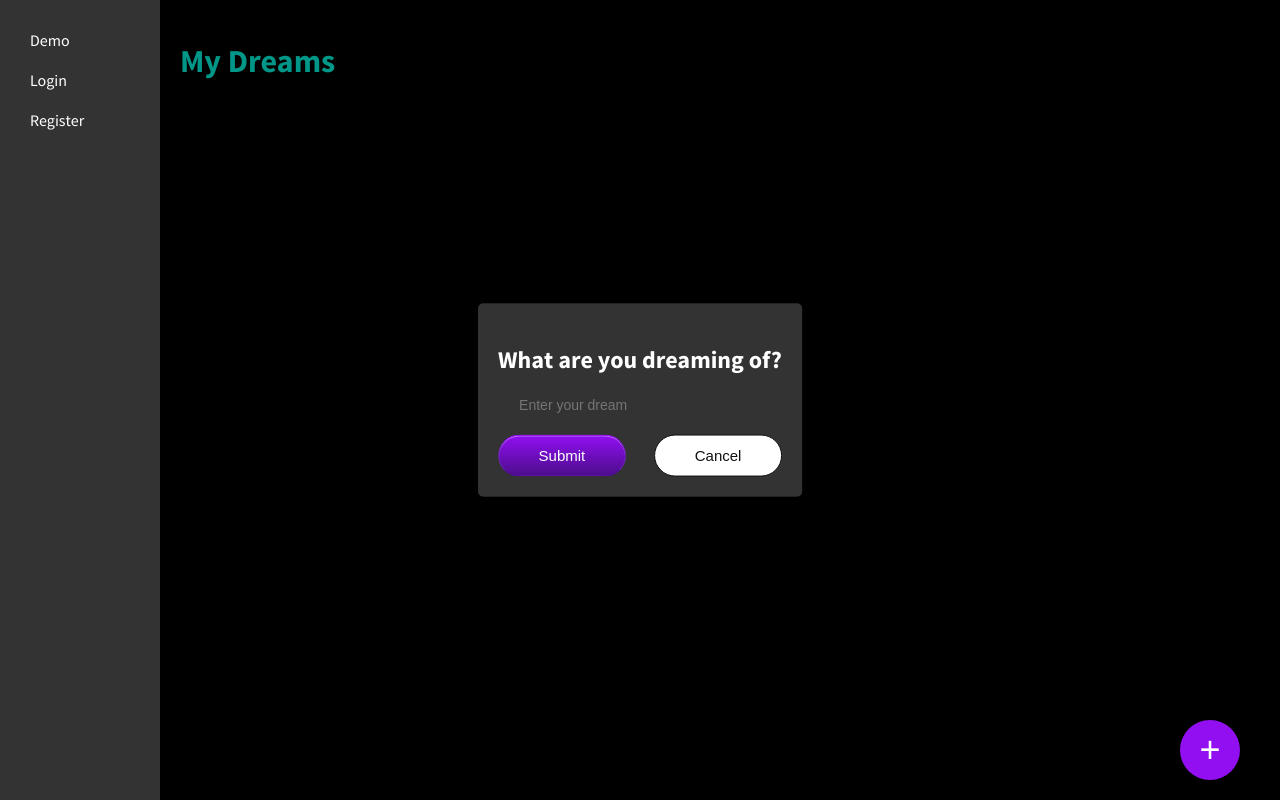
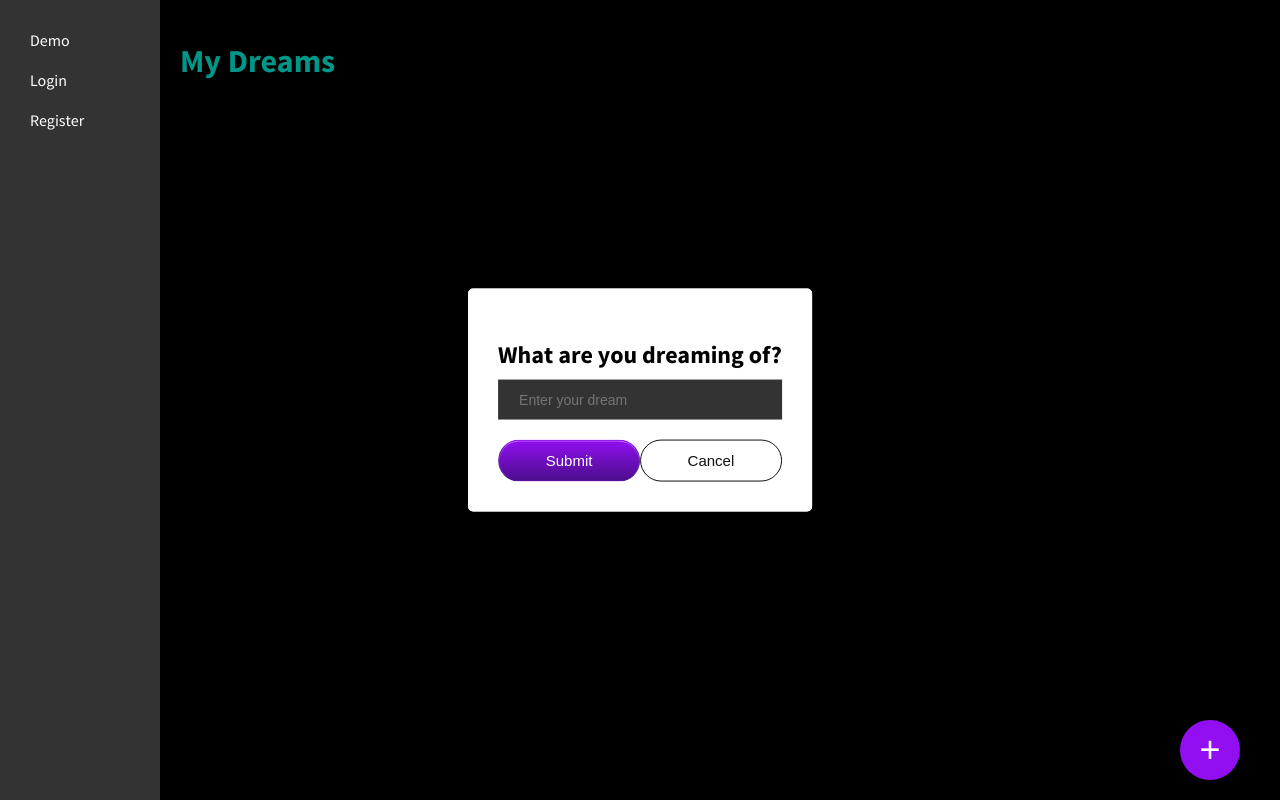
Before and after one commit to DevGauge/PursuitProphet, a Flask app: template app/templates/new_dream.html in a window 1280 px wide. Run offline with Flask 3, Linux system fonts and the light colour scheme; the template is opened without the code that fills it, so the values that code supplies are empty; some libraries are stand-ins or nearby versions.

Commit message:
restyled alerts

```diff
--- a/app/static/goal-card-component.js
+++ b/app/static/goal-card-component.js
@@ -23,9 +23,9 @@ window.onload = function () {
             const goalId = clickedCard.getAttribute('data-task-id');
             const goalTitle = clickedCard.querySelector('.goal-text').innerText;
             if (!isTaskPage && !isSubTaskPage) {
-                showAlert('warning', `Are you sure you want to delete the goal "${goalTitle}"?`, `/delete_goal/${goalId}`, 'Delete');
+                showAlert('warning', `Are you sure you want to delete the goal "${goalTitle}"? All tasks and subtasks will be deleted!`, `/delete_goal/${goalId}`, 'Delete');
             } else if (isTaskPage && !isSubTaskPage) {
-                showAlert('warning', `Are you sure you want to delete the task "${goalTitle}"?`, `/delete_task/${goalId}`, 'Delete');
+                showAlert('warning', `Are you sure you want to delete the task "${goalTitle}"? All subtasks will be deleted!`, `/delete_task/${goalId}`, 'Delete');
             } else {
                 showAlert('warning', `Are you sure you want to delete the subtask "${goalTitle}"?`, `/delete_subtask/${goalId}`, 'Delete');
             }
--- a/app/static/show_alert.js
+++ b/app/static/show_alert.js
@@ -3,16 +3,18 @@ function showAlert(type, message, action_url, action_text) {
     const alertContainer = document.getElementById('alert-container'); // Container for alerts
 
     let alertHTML = `
-        <div class="alert alert-${type} alert-dismissible fade show" role="alert">
+        <div class="dialogue alert-${type} alert-dismissible fade show" role="alert">
             ${message}
             <div class="alert-btn-container">
     `;
 
     if (action_url) {
         alertHTML += `
-                <a href="${action_url}" class="alert-btn btn-${type}">
-                    ${action_text}
-                </a>
+                <button class="btn-${type}">
+                    <a href="${action_url}">
+                        ${action_text}
+                    </a>
+                </button>
         `;
     }
 
@@ -26,11 +28,15 @@ function showAlert(type, message, action_url, action_text) {
 
     alertContainer.innerHTML = alertHTML;
     console.log('alert container innerHTML: ', alertContainer.innerHTML)
+}
 
-    const closeButton = alertContainer.querySelector('.close-btn');
-    closeButton.addEventListener('click', function() {
-        // Remove alert from DOM
-        alertContainer.removeChild(alertContainer.firstChild);
-    });
-}
+const alertContainer = document.getElementById('alert-container');
+alertContainer.addEventListener('click', function(event) {
+    const closeButton = event.target.closest('.close-btn');
+    if (closeButton) {
+        const alert = closeButton.closest('.dialogue');
+        alert.remove();
+    }
+});
+
 window.showAlert = showAlert;
--- a/app/static/styles.css
+++ b/app/static/styles.css
@@ -224,10 +224,11 @@ body {
   top: 50%;
   left: 50%;
   transform: translate(-50%, -50%);
-  background-color: #333;
-  padding: 20px;
+  background-color: #fff;
   border-radius: 5px;
   box-shadow: 0 0 10px rgba(0, 0, 0, 0.2);
+  color: #000;
+  padding: 30px;
 }
 .dialogue h2 {
   margin-bottom: 10px;
@@ -244,9 +245,29 @@ body {
   justify-content: space-between;
 }
 .dialogue button {
+  margin-top: 10px;
   padding: 10px 20px;
   cursor: pointer;
-  width: 45%;
+}
+.dialogue button a {
+  text-decoration: none;
+  color: #000;
+  font-weight: bold;
+}
+.dialogue .close-btn {
+  position: absolute;
+  right: 0;
+  top: 0;
+  width: 30px;
+  height: 30px;
+  background-color: transparent;
+  border: none;
+  border-radius: 50%;
+  font-size: 24px;
+  color: #333;
+  cursor: pointer;
+  padding: 0;
+  margin: 0;
 }
 
 .main-panel-content {
--- a/app/static/styles.scss
+++ b/app/static/styles.scss
@@ -256,10 +256,11 @@ body {
     top: 50%;
     left: 50%;
     transform: translate(-50%, -50%);
-    background-color: #333;
-    padding: 20px;
+    background-color: #fff;
     border-radius: 5px;
     box-shadow: 0 0 10px rgba(0, 0, 0, 0.2);
+    color: #000;
+    padding: 30px;
 
     h2 {
         margin-bottom: 10px;
@@ -279,9 +280,30 @@ body {
     }
 
     button {
+        margin-top: 10px;
         padding: 10px 20px;
         cursor: pointer;
-        width: 45%;
+        a {
+            text-decoration: none;
+            color: #000;
+            font-weight: bold;
+        }
+    }
+
+    .close-btn {
+        position: absolute;
+        right: 0;
+        top: 0;
+        width: 30px;
+        height: 30px;
+        background-color: transparent;
+        border: none;
+        border-radius: 50%;
+        font-size: 24px;
+        color: #333;
+        cursor: pointer;
+        padding: 0;
+        margin: 0;
     }
 }
 
```
Also changed, not shown: 1 other file.
